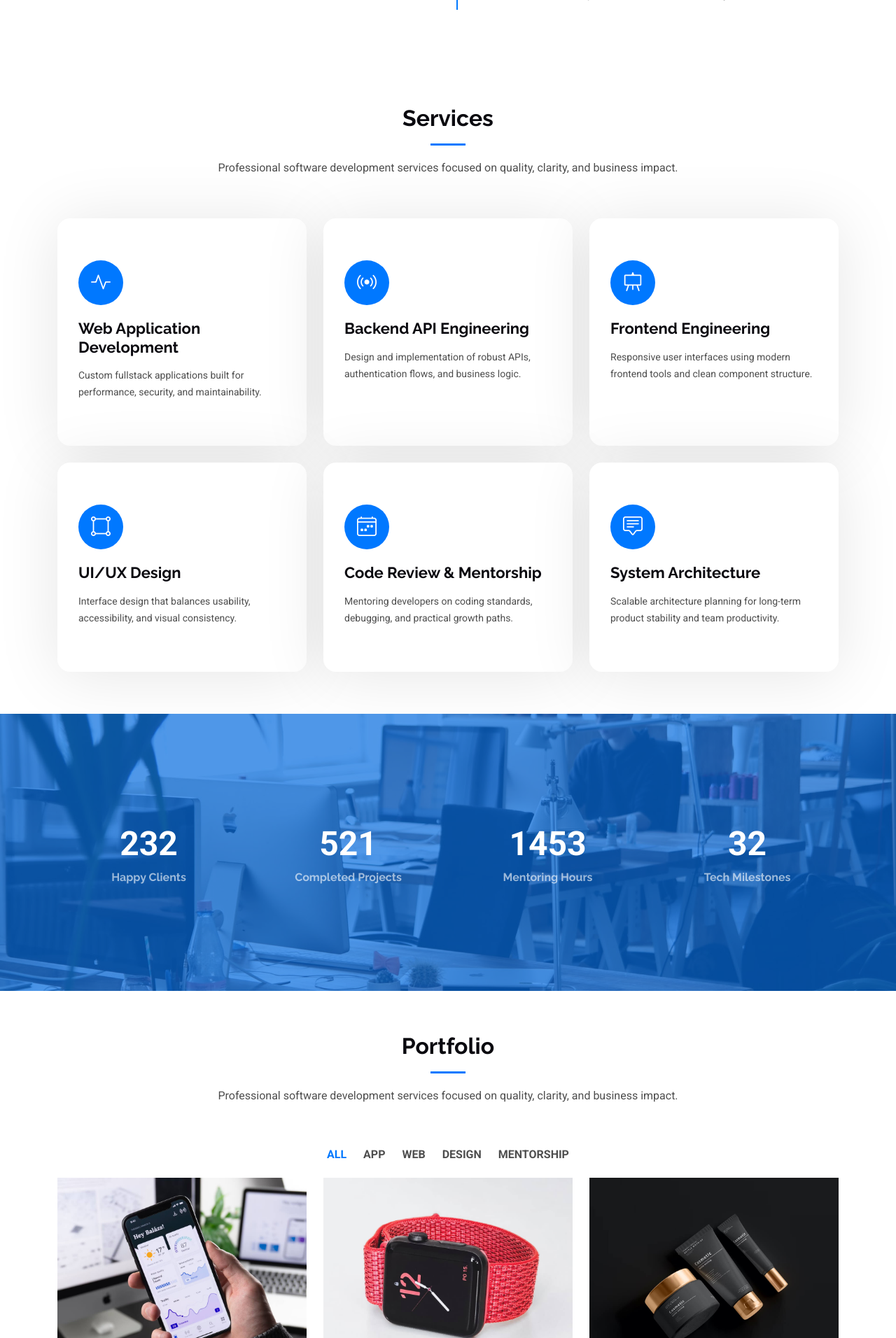
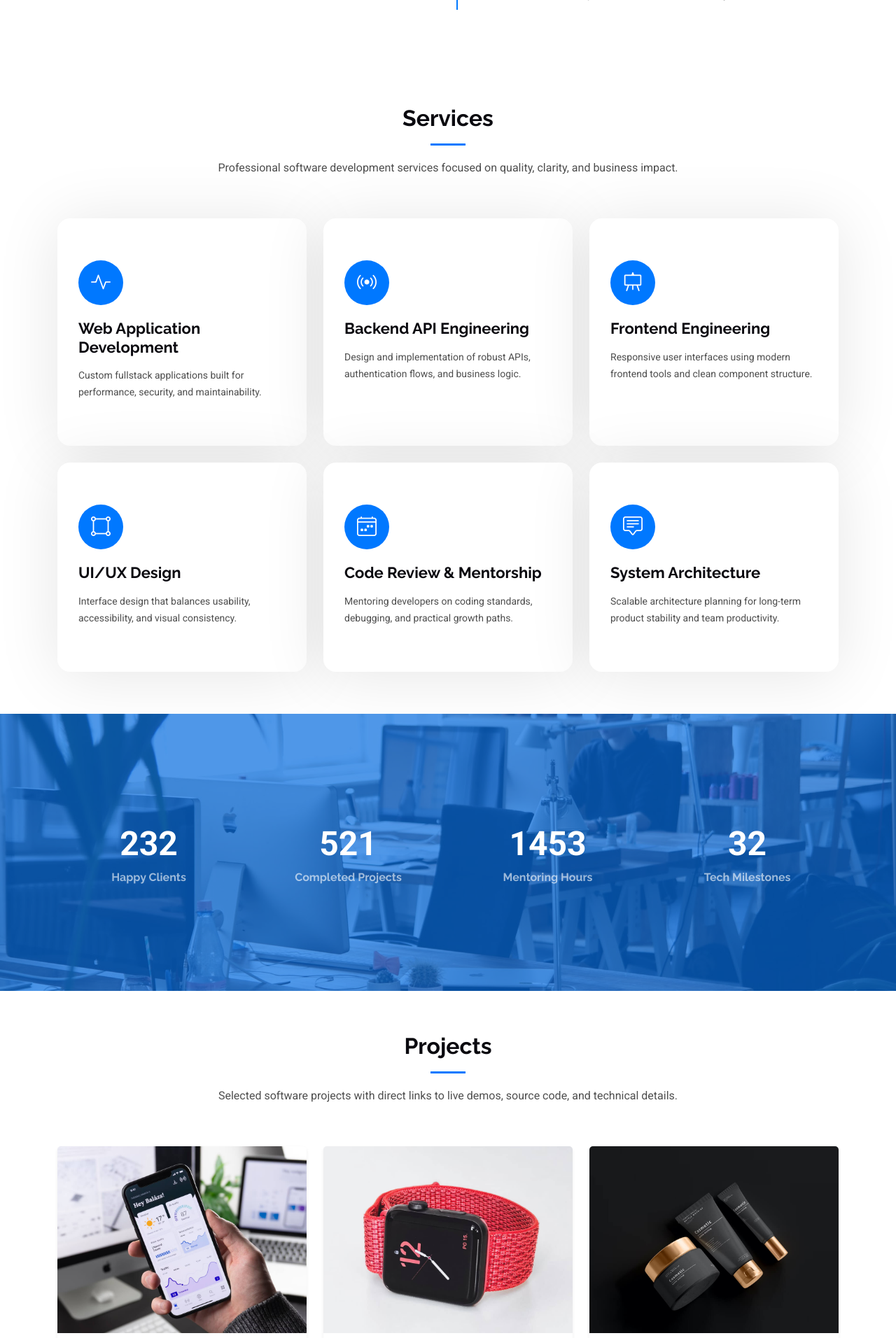
Before and after one commit to JAPHES/japhestech_portfolio, a Django app: page / in a window 1280 px wide. Shown: the part 2408-4320 px from the top of the page at 70% size. Run offline with Django 5.2, Linux system fonts and the light colour scheme; some libraries are stand-ins or nearby versions.

Commit message:
added project section

```diff
--- a/techie/templates/techie/index.html
+++ b/techie/templates/techie/index.html
@@ -45,7 +45,7 @@
       <a href="{% url 'techie:home' %}" class="logo d-flex align-items-center">
         <!-- Uncomment the line below if you also wish to use an image logo -->
         <!-- <img src="{% static 'techie/assets/img/logo.png' %}" alt=""> -->
-        <h1 class="sitename">MyPortfolio</h1>
+        <h1 class="sitename">Japhestech</h1>
       </a>
 
       <nav id="navmenu" class="navmenu">
@@ -53,7 +53,7 @@
           <li><a href="#hero" class="active">Home<br></a></li>
           <li><a href="#about">About</a></li>
           <li><a href="#services">Services</a></li>
-          <li><a href="#portfolio">Portfolio</a></li>
+          <li><a href="#projects">Projects</a></li>
           <li class="dropdown"><a href="#"><span>Dropdown</span> <i class="bi bi-chevron-down toggle-dropdown"></i></a>
             <ul>
               <li><a href="#">Projects</a></li>
@@ -84,7 +84,7 @@
     <!-- Hero Section -->
     <section id="hero" class="hero section dark-background">
 
-      <img src="{% static 'techie/assets/img/hero-img.jpg' %}" alt="" data-aos="fade-in">
+      <img src="{% static 'techie/assets/img/hero-imag2.jpg' %}" alt="" data-aos="fade-in">
 
       <div class="container d-flex flex-column align-items-center justify-content-center text-center" data-aos="fade-up" data-aos-delay="100">
         <h2>I am Japhes Murithi</h2>
@@ -103,7 +103,7 @@
 
             <div class="row justify-content-between gy-4">
               <div class="col-lg-5">
-                <img src="{% static 'techie/assets/img/profile-img.jpg' %}" class="img-fluid" alt="">
+                <img src="{% static 'techie/assets/img/hero-img1.jpeg' %}" class="img-fluid" alt="">
               </div>
               <div class="col-lg-7 about-info">
                 <p><strong>Name: </strong> <span>Japhes Murithi</span></p>
@@ -381,157 +381,112 @@
       </div>
 
     </section><!-- /Stats Section -->
-
-    <!-- Portfolio Section -->
-    <section id="portfolio" class="portfolio section">
+    <!-- Projects Section -->
+    <section id="projects" class="projects section">
 
       <!-- Section Title -->
       <div class="container section-title" data-aos="fade-up">
-        <h2>Portfolio</h2>
-        <p>Professional software development services focused on quality, clarity, and business impact.</p>
+        <h2>Projects</h2>
+        <p>Selected software projects with direct links to live demos, source code, and technical details.</p>
       </div><!-- End Section Title -->
 
       <div class="container">
+        <div class="row gy-4">
 
-        <div class="isotope-layout" data-default-filter="*" data-layout="masonry" data-sort="original-order">
+          <div class="col-lg-4 col-md-6" data-aos="fade-up" data-aos-delay="100">
+            <div class="card h-100 border-0 shadow-sm">
+              <img src="{% static 'techie/assets/img/portfolio/app-1.jpg' %}" class="card-img-top" alt="Task manager app">
+              <div class="card-body d-flex flex-column">
+                <h5 class="card-title">Task Manager Platform</h5>
+                <p class="card-text">Fullstack productivity app with authentication, project boards, and role-based permissions.</p>
+                <div class="d-flex flex-wrap gap-2 mt-auto">
+                  <a href="#" class="btn btn-primary btn-sm" target="_blank" rel="noopener noreferrer">View Live</a>
+                  <a href="#" class="btn btn-outline-dark btn-sm" target="_blank" rel="noopener noreferrer">View on GitHub</a>
+                  <a href="{% url 'techie:portfolio_details' %}" class="btn btn-outline-primary btn-sm">Learn More</a>
+                </div>
+              </div>
+            </div>
+          </div>
 
-          <ul class="portfolio-filters isotope-filters" data-aos="fade-up" data-aos-delay="100">
-            <li data-filter="*" class="filter-active">All</li>
-            <li data-filter=".filter-app">App</li>
-            <li data-filter=".filter-product">Web</li>
-            <li data-filter=".filter-branding">Design</li>
-            <li data-filter=".filter-books">Mentorship</li>
-          </ul><!-- End Portfolio Filters -->
+          <div class="col-lg-4 col-md-6" data-aos="fade-up" data-aos-delay="200">
+            <div class="card h-100 border-0 shadow-sm">
+              <img src="{% static 'techie/assets/img/portfolio/product-1.jpg' %}" class="card-img-top" alt="E-commerce dashboard">
+              <div class="card-body d-flex flex-column">
+                <h5 class="card-title">Commerce Admin Dashboard</h5>
+                <p class="card-text">Dashboard for inventory, orders, and analytics with API integration and performance tracking.</p>
+                <div class="d-flex flex-wrap gap-2 mt-auto">
+                  <a href="#" class="btn btn-primary btn-sm" target="_blank" rel="noopener noreferrer">View Live</a>
+                  <a href="#" class="btn btn-outline-dark btn-sm" target="_blank" rel="noopener noreferrer">View on GitHub</a>
+                  <a href="{% url 'techie:portfolio_details' %}" class="btn btn-outline-primary btn-sm">Learn More</a>
+                </div>
+              </div>
+            </div>
+          </div>
 
-          <div class="row gy-4 isotope-container" data-aos="fade-up" data-aos-delay="200">
+          <div class="col-lg-4 col-md-6" data-aos="fade-up" data-aos-delay="300">
+            <div class="card h-100 border-0 shadow-sm">
+              <img src="{% static 'techie/assets/img/portfolio/branding-1.jpg' %}" class="card-img-top" alt="Fintech analytics platform">
+              <div class="card-body d-flex flex-column">
+                <h5 class="card-title">Fintech Analytics Suite</h5>
+                <p class="card-text">Data-driven platform for financial reporting, KPI monitoring, and secure user access control.</p>
+                <div class="d-flex flex-wrap gap-2 mt-auto">
+                  <a href="#" class="btn btn-primary btn-sm" target="_blank" rel="noopener noreferrer">View Live</a>
+                  <a href="#" class="btn btn-outline-dark btn-sm" target="_blank" rel="noopener noreferrer">View on GitHub</a>
+                  <a href="{% url 'techie:portfolio_details' %}" class="btn btn-outline-primary btn-sm">Learn More</a>
+                </div>
+              </div>
+            </div>
+          </div>
 
-            <div class="col-lg-4 col-md-6 portfolio-item isotope-item filter-app">
-              <img src="{% static 'techie/assets/img/portfolio/app-1.jpg' %}" class="img-fluid" alt="">
-              <div class="portfolio-info">
-                <h4>App 1</h4>
-                <p>Software project focused on real user needs</p>
-                <a href="{% static 'techie/assets/img/portfolio/app-1.jpg' %}" title="App 1" data-gallery="portfolio-gallery-app" class="glightbox preview-link"><i class="bi bi-zoom-in"></i></a>
-                <a href="{% url 'techie:portfolio_details' %}" title="More Details" class="details-link"><i class="bi bi-link-45deg"></i></a>
+          <div class="col-lg-4 col-md-6" data-aos="fade-up" data-aos-delay="100">
+            <div class="card h-100 border-0 shadow-sm">
+              <img src="{% static 'techie/assets/img/portfolio/books-1.jpg' %}" class="card-img-top" alt="Learning management system">
+              <div class="card-body d-flex flex-column">
+                <h5 class="card-title">Learning Management System</h5>
+                <p class="card-text">Online learning portal with course management, progress tracking, and instructor workflows.</p>
+                <div class="d-flex flex-wrap gap-2 mt-auto">
+                  <a href="#" class="btn btn-primary btn-sm" target="_blank" rel="noopener noreferrer">View Live</a>
+                  <a href="#" class="btn btn-outline-dark btn-sm" target="_blank" rel="noopener noreferrer">View on GitHub</a>
+                  <a href="{% url 'techie:portfolio_details' %}" class="btn btn-outline-primary btn-sm">Learn More</a>
+                </div>
               </div>
-            </div><!-- End Portfolio Item -->
+            </div>
+          </div>
 
-            <div class="col-lg-4 col-md-6 portfolio-item isotope-item filter-product">
-              <img src="{% static 'techie/assets/img/portfolio/product-1.jpg' %}" class="img-fluid" alt="">
-              <div class="portfolio-info">
-                <h4>Product 1</h4>
-                <p>Software project focused on real user needs</p>
-                <a href="{% static 'techie/assets/img/portfolio/product-1.jpg' %}" title="Product 1" data-gallery="portfolio-gallery-product" class="glightbox preview-link"><i class="bi bi-zoom-in"></i></a>
-                <a href="{% url 'techie:portfolio_details' %}" title="More Details" class="details-link"><i class="bi bi-link-45deg"></i></a>
+          <div class="col-lg-4 col-md-6" data-aos="fade-up" data-aos-delay="200">
+            <div class="card h-100 border-0 shadow-sm">
+              <img src="{% static 'techie/assets/img/portfolio/app-2.jpg' %}" class="card-img-top" alt="Healthcare booking app">
+              <div class="card-body d-flex flex-column">
+                <h5 class="card-title">Healthcare Booking App</h5>
+                <p class="card-text">Appointment and patient workflow system with notifications, scheduling, and admin controls.</p>
+                <div class="d-flex flex-wrap gap-2 mt-auto">
+                  <a href="#" class="btn btn-primary btn-sm" target="_blank" rel="noopener noreferrer">View Live</a>
+                  <a href="#" class="btn btn-outline-dark btn-sm" target="_blank" rel="noopener noreferrer">View on GitHub</a>
+                  <a href="{% url 'techie:portfolio_details' %}" class="btn btn-outline-primary btn-sm">Learn More</a>
+                </div>
               </div>
-            </div><!-- End Portfolio Item -->
+            </div>
+          </div>
 
-            <div class="col-lg-4 col-md-6 portfolio-item isotope-item filter-branding">
-              <img src="{% static 'techie/assets/img/portfolio/branding-1.jpg' %}" class="img-fluid" alt="">
-              <div class="portfolio-info">
-                <h4>Branding 1</h4>
-                <p>Software project focused on real user needs</p>
-                <a href="{% static 'techie/assets/img/portfolio/branding-1.jpg' %}" title="Branding 1" data-gallery="portfolio-gallery-branding" class="glightbox preview-link"><i class="bi bi-zoom-in"></i></a>
-                <a href="{% url 'techie:portfolio_details' %}" title="More Details" class="details-link"><i class="bi bi-link-45deg"></i></a>
+          <div class="col-lg-4 col-md-6" data-aos="fade-up" data-aos-delay="300">
+            <div class="card h-100 border-0 shadow-sm">
+              <img src="{% static 'techie/assets/img/portfolio/product-2.jpg' %}" class="card-img-top" alt="Developer collaboration tool">
+              <div class="card-body d-flex flex-column">
+                <h5 class="card-title">Developer Collaboration Tool</h5>
+                <p class="card-text">Team collaboration workspace for sprint planning, issue tracking, and release management.</p>
+                <div class="d-flex flex-wrap gap-2 mt-auto">
+                  <a href="#" class="btn btn-primary btn-sm" target="_blank" rel="noopener noreferrer">View Live</a>
+                  <a href="#" class="btn btn-outline-dark btn-sm" target="_blank" rel="noopener noreferrer">View on GitHub</a>
+                  <a href="{% url 'techie:portfolio_details' %}" class="btn btn-outline-primary btn-sm">Learn More</a>
+                </div>
               </div>
-            </div><!-- End Portfolio Item -->
-
-            <div class="col-lg-4 col-md-6 portfolio-item isotope-item filter-books">
-              <img src="{% static 'techie/assets/img/portfolio/books-1.jpg' %}" class="img-fluid" alt="">
-              <div class="portfolio-info">
-                <h4>Books 1</h4>
-                <p>Software project focused on real user needs</p>
-                <a href="{% static 'techie/assets/img/portfolio/books-1.jpg' %}" title="Branding 1" data-gallery="portfolio-gallery-book" class="glightbox preview-link"><i class="bi bi-zoom-in"></i></a>
-                <a href="{% url 'techie:portfolio_details' %}" title="More Details" class="details-link"><i class="bi bi-link-45deg"></i></a>
-              </div>
-            </div><!-- End Portfolio Item -->
-
-            <div class="col-lg-4 col-md-6 portfolio-item isotope-item filter-app">
-              <img src="{% static 'techie/assets/img/portfolio/app-2.jpg' %}" class="img-fluid" alt="">
-              <div class="portfolio-info">
-                <h4>App 2</h4>
-                <p>Software project focused on real user needs</p>
-                <a href="{% static 'techie/assets/img/portfolio/app-2.jpg' %}" title="App 2" data-gallery="portfolio-gallery-app" class="glightbox preview-link"><i class="bi bi-zoom-in"></i></a>
-                <a href="{% url 'techie:portfolio_details' %}" title="More Details" class="details-link"><i class="bi bi-link-45deg"></i></a>
-              </div>
-            </div><!-- End Portfolio Item -->
-
-            <div class="col-lg-4 col-md-6 portfolio-item isotope-item filter-product">
-              <img src="{% static 'techie/assets/img/portfolio/product-2.jpg' %}" class="img-fluid" alt="">
-              <div class="portfolio-info">
-                <h4>Product 2</h4>
-                <p>Software project focused on real user needs</p>
-                <a href="{% static 'techie/assets/img/portfolio/product-2.jpg' %}" title="Product 2" data-gallery="portfolio-gallery-product" class="glightbox preview-link"><i class="bi bi-zoom-in"></i></a>
-                <a href="{% url 'techie:portfolio_details' %}" title="More Details" class="details-link"><i class="bi bi-link-45deg"></i></a>
-              </div>
-            </div><!-- End Portfolio Item -->
-
-            <div class="col-lg-4 col-md-6 portfolio-item isotope-item filter-branding">
-              <img src="{% static 'techie/assets/img/portfolio/branding-2.jpg' %}" class="img-fluid" alt="">
-              <div class="portfolio-info">
-                <h4>Branding 2</h4>
-                <p>Software project focused on real user needs</p>
-                <a href="{% static 'techie/assets/img/portfolio/branding-2.jpg' %}" title="Branding 2" data-gallery="portfolio-gallery-branding" class="glightbox preview-link"><i class="bi bi-zoom-in"></i></a>
-                <a href="{% url 'techie:portfolio_details' %}" title="More Details" class="details-link"><i class="bi bi-link-45deg"></i></a>
-              </div>
-            </div><!-- End Portfolio Item -->
-
-            <div class="col-lg-4 col-md-6 portfolio-item isotope-item filter-books">
-              <img src="{% static 'techie/assets/img/portfolio/books-2.jpg' %}" class="img-fluid" alt="">
-              <div class="portfolio-info">
-                <h4>Books 2</h4>
-                <p>Software project focused on real user needs</p>
-                <a href="{% static 'techie/assets/img/portfolio/books-2.jpg' %}" title="Branding 2" data-gallery="portfolio-gallery-book" class="glightbox preview-link"><i class="bi bi-zoom-in"></i></a>
-                <a href="{% url 'techie:portfolio_details' %}" title="More Details" class="details-link"><i class="bi bi-link-45deg"></i></a>
-              </div>
-            </div><!-- End Portfolio Item -->
-
-            <div class="col-lg-4 col-md-6 portfolio-item isotope-item filter-app">
-              <img src="{% static 'techie/assets/img/portfolio/app-3.jpg' %}" class="img-fluid" alt="">
-              <div class="portfolio-info">
-                <h4>App 3</h4>
-                <p>Software project focused on real user needs</p>
-                <a href="{% static 'techie/assets/img/portfolio/app-3.jpg' %}" title="App 3" data-gallery="portfolio-gallery-app" class="glightbox preview-link"><i class="bi bi-zoom-in"></i></a>
-                <a href="{% url 'techie:portfolio_details' %}" title="More Details" class="details-link"><i class="bi bi-link-45deg"></i></a>
-              </div>
-            </div><!-- End Portfolio Item -->
-
-            <div class="col-lg-4 col-md-6 portfolio-item isotope-item filter-product">
-              <img src="{% static 'techie/assets/img/portfolio/product-3.jpg' %}" class="img-fluid" alt="">
-              <div class="portfolio-info">
-                <h4>Product 3</h4>
-                <p>Software project focused on real user needs</p>
-                <a href="{% static 'techie/assets/img/portfolio/product-3.jpg' %}" title="Product 3" data-gallery="portfolio-gallery-product" class="glightbox preview-link"><i class="bi bi-zoom-in"></i></a>
-                <a href="{% url 'techie:portfolio_details' %}" title="More Details" class="details-link"><i class="bi bi-link-45deg"></i></a>
-              </div>
-            </div><!-- End Portfolio Item -->
-
-            <div class="col-lg-4 col-md-6 portfolio-item isotope-item filter-branding">
-              <img src="{% static 'techie/assets/img/portfolio/branding-3.jpg' %}" class="img-fluid" alt="">
-              <div class="portfolio-info">
-                <h4>Branding 3</h4>
-                <p>Software project focused on real user needs</p>
-                <a href="{% static 'techie/assets/img/portfolio/branding-3.jpg' %}" title="Branding 2" data-gallery="portfolio-gallery-branding" class="glightbox preview-link"><i class="bi bi-zoom-in"></i></a>
-                <a href="{% url 'techie:portfolio_details' %}" title="More Details" class="details-link"><i class="bi bi-link-45deg"></i></a>
-              </div>
-            </div><!-- End Portfolio Item -->
-
-            <div class="col-lg-4 col-md-6 portfolio-item isotope-item filter-books">
-              <img src="{% static 'techie/assets/img/portfolio/books-3.jpg' %}" class="img-fluid" alt="">
-              <div class="portfolio-info">
-                <h4>Books 3</h4>
-                <p>Software project focused on real user needs</p>
-                <a href="{% static 'techie/assets/img/portfolio/books-3.jpg' %}" title="Branding 3" data-gallery="portfolio-gallery-book" class="glightbox preview-link"><i class="bi bi-zoom-in"></i></a>
-                <a href="{% url 'techie:portfolio_details' %}" title="More Details" class="details-link"><i class="bi bi-link-45deg"></i></a>
-              </div>
-            </div><!-- End Portfolio Item -->
-
-          </div><!-- End Portfolio Container -->
+            </div>
+          </div>
 
         </div>
-
       </div>
 
-    </section><!-- /Portfolio Section -->
+    </section><!-- /Projects Section -->
 
     <!-- Pricing Section -->
     <section id="pricing" class="pricing section">
```
Also changed, not shown: techie/static/techie/assets/img/hero-imag2.jpg (added), techie/static/techie/assets/img/hero-img1.jpeg (added).
